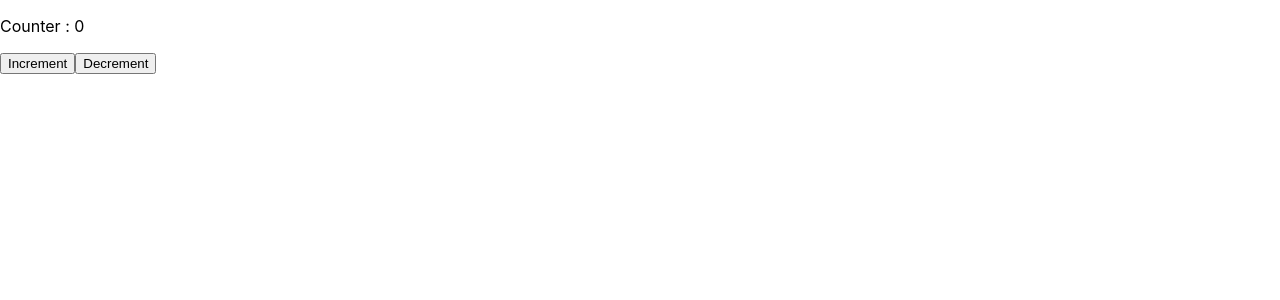
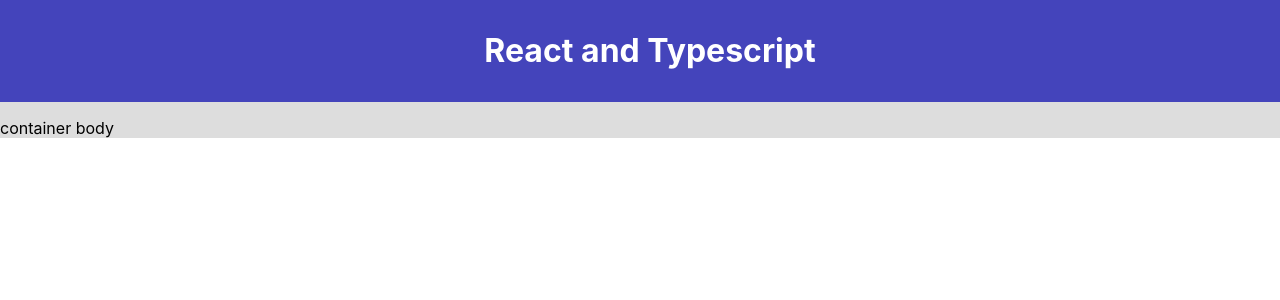
Before and after one commit to Al3xGit/react-typescript, a React (Create React App) app: page / in a window 1280 px wide. Shown: the top 300 px of the page. Built offline with nearby package versions, Linux system fonts and the light colour scheme.

Commit message:
Added Header, removed counter

```diff
--- a/src/App.tsx
+++ b/src/App.tsx
@@ -1,9 +1,19 @@
 import React from 'react';
 import Container from './components/Container';
+import Header from './components/Header'
+import CSS from 'csstype'
 
 function App() {
+  const appStyle: CSS.Properties = {
+    backgroundColor: '#DDD'
+  }
+
   return (
-    <Container />
+    <div style={appStyle}>
+      <Header />
+      <Container />
+    </div>
+
   );
 }
 
--- a/src/components/Container.tsx
+++ b/src/components/Container.tsx
@@ -1,11 +1,16 @@
 import React, { Component } from "react";
-import Counter from "./Counter";
 
 
 export default class Container extends Component {
+  getStyle() {
+
+  }
+
   render() {
     return (
-      <Counter />
+      <div>
+        <p>container body</p>
+      </div>
     )
   }
 }
--- a/src/components/Counter.tsx
+++ /dev/null
@@ -1,30 +0,0 @@
-import React, { Component } from "react";
-
-
-export default class Counter extends Component {
-  state = {
-    counter: 0
-  }
-
-  increment = () => {
-    this.setState({
-      counter: this.state.counter + 1
-    })
-  }
-
-  decrement = () => {
-    this.setState({
-      counter: this.state.counter - 1
-    })
-  }
-
-  render() {
-    return (
-      <div>
-        <p>Counter : {this.state.counter}</p>
-        <button onClick={this.increment}>Increment</button>
-        <button onClick={this.decrement}>Decrement</button>
-      </div>
-    )
-  }
-}
--- /dev/null
+++ b/src/components/Header.tsx
@@ -0,0 +1,22 @@
+import React from 'react'
+import CSS from 'csstype'
+
+export default function Header() {
+
+  const headerStyle: CSS.Properties = {
+    width: '100%',
+    backgroundColor: '#44B',
+    padding: '10px'
+  }
+
+  const titleStyle: CSS.Properties = {
+    textAlign: 'center',
+    color: '#FFF'
+  }
+
+  return (
+    <div style={headerStyle}>
+      <h1 style={titleStyle}>React and Typescript</h1>
+    </div>
+  )
+}
```
